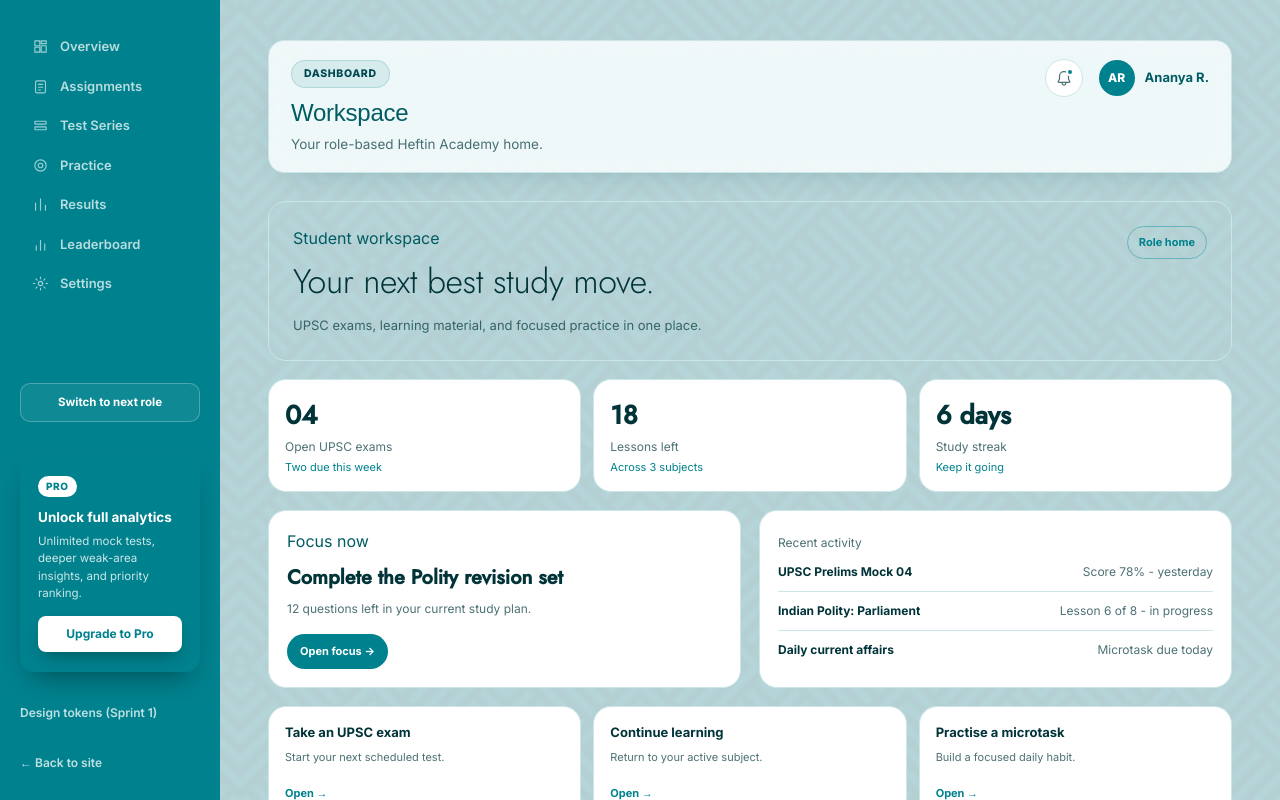
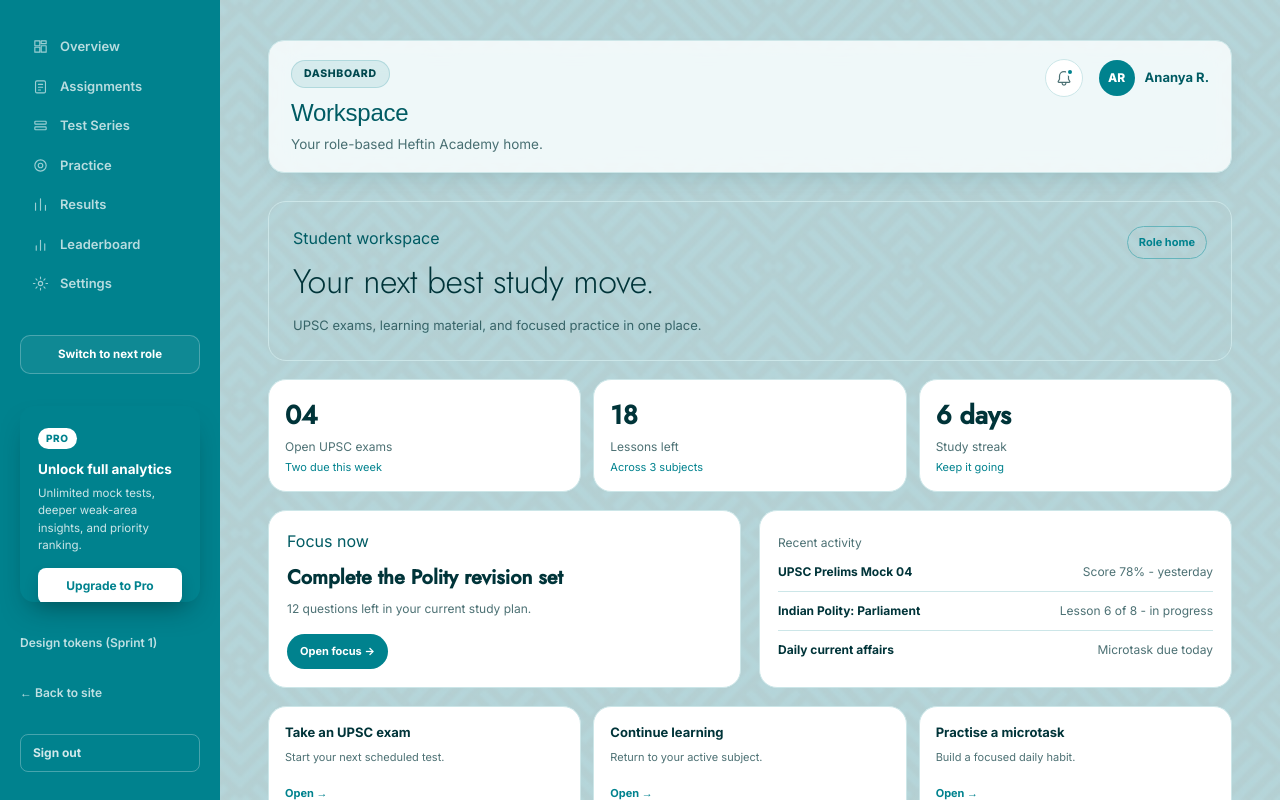
Before and after one commit to nehal1222/HeftinFront-end, a React (Vite) app in the folder dashboard.app/: page / in a window 1280 px wide. Built offline with nearby package versions, Linux system fonts and the light colour scheme.

Commit message:
Add dashboard sign out action

```diff
--- a/dashboard.app/src/components/Sidebar.jsx
+++ b/dashboard.app/src/components/Sidebar.jsx
@@ -50,6 +50,14 @@ const SUPER_ADMIN_NAV = [
 export default function Sidebar({ view, onNavigate, role, onToggleRole }) {
   const items = role === 'super_admin' ? SUPER_ADMIN_NAV : role === 'organization' || role === 'org_admin' ? ORGANIZATION_NAV : role === 'teacher' || role === 'faculty' ? TEACHER_NAV : STUDENT_NAV
 
+  function signOut() {
+    try {
+      localStorage.removeItem('heftinRole')
+      localStorage.removeItem('heftinName')
+    } catch (e) {}
+    window.location.href = '../index.html'
+  }
+
   return (
     <motion.aside
       className="dash-sidebar"
@@ -99,6 +107,9 @@ export default function Sidebar({ view, onNavigate, role, onToggleRole }) {
       </a>
 
       <a href="../index.html" className="dash-back">&larr; Back to site</a>
+      <button type="button" className="dash-sign-out" onClick={signOut}>
+        Sign out
+      </button>
     </motion.aside>
   )
 }
--- a/dashboard.app/src/styles/dashboard.css
+++ b/dashboard.app/src/styles/dashboard.css
@@ -117,6 +117,25 @@
     flex-direction: column;
     gap: 2px;
     flex: 1;
+}
+
+.dash-sign-out {
+    width: 100%;
+    border: 1px solid rgba(255, 255, 255, 0.28);
+    border-radius: 8px;
+    background: transparent;
+    padding: 9px 12px;
+    color: rgba(255, 255, 255, 0.82);
+    font-size: 12px;
+    font-weight: 700;
+    text-align: left;
+    cursor: pointer;
+    transition: background-color 0.2s ease, color 0.2s ease;
+}
+
+.dash-sign-out:hover {
+    background: rgba(255, 255, 255, 0.12);
+    color: #fff;
 }
 
 /* ---------- B2B organization workspace ---------- */
```
Also changed, not shown: 1 other file (tests, documents, lock files or other folders).
